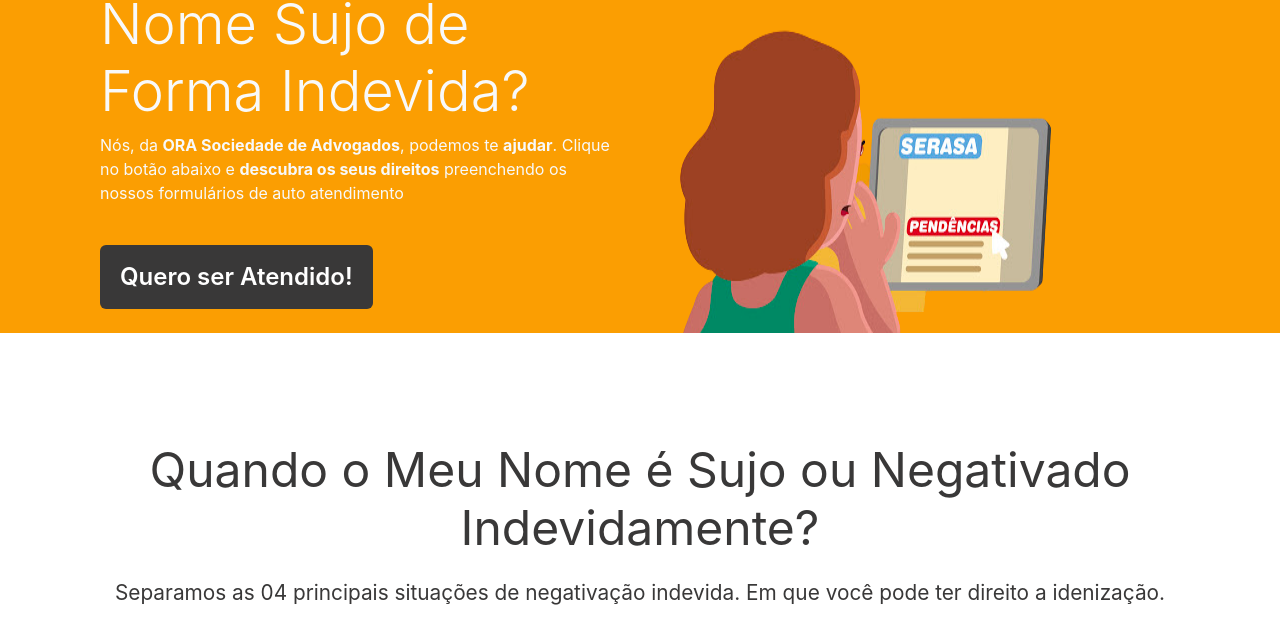
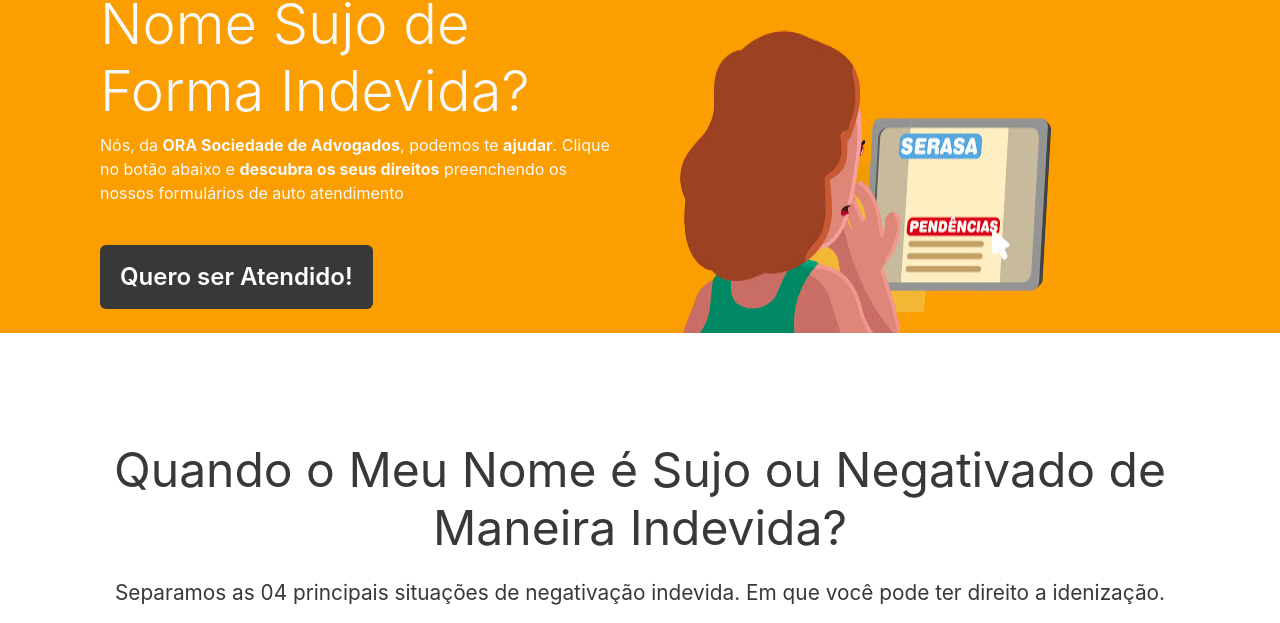
Before and after one commit to rtavaresramos/landing-page-ora, a plain HTML site: page index.html in a window 1280 px wide. Shown: the part 177-800 px from the top of the page. Drawn offline with nearby package versions, Linux system fonts and the light colour scheme.

Commit message:
adding oras landing-page

```diff
--- a/index.html
+++ b/index.html
@@ -81,7 +81,7 @@
               style="color: #393838;
               font-size: 3em;
               font-weight: 400;">
-              Quando o Meu Nome é Sujo ou Negativado Indevidamente?
+              Quando o Meu Nome é Sujo ou Negativado de Maneira Indevida?
             </h2>
 
               <p style="color: #393838;
```
